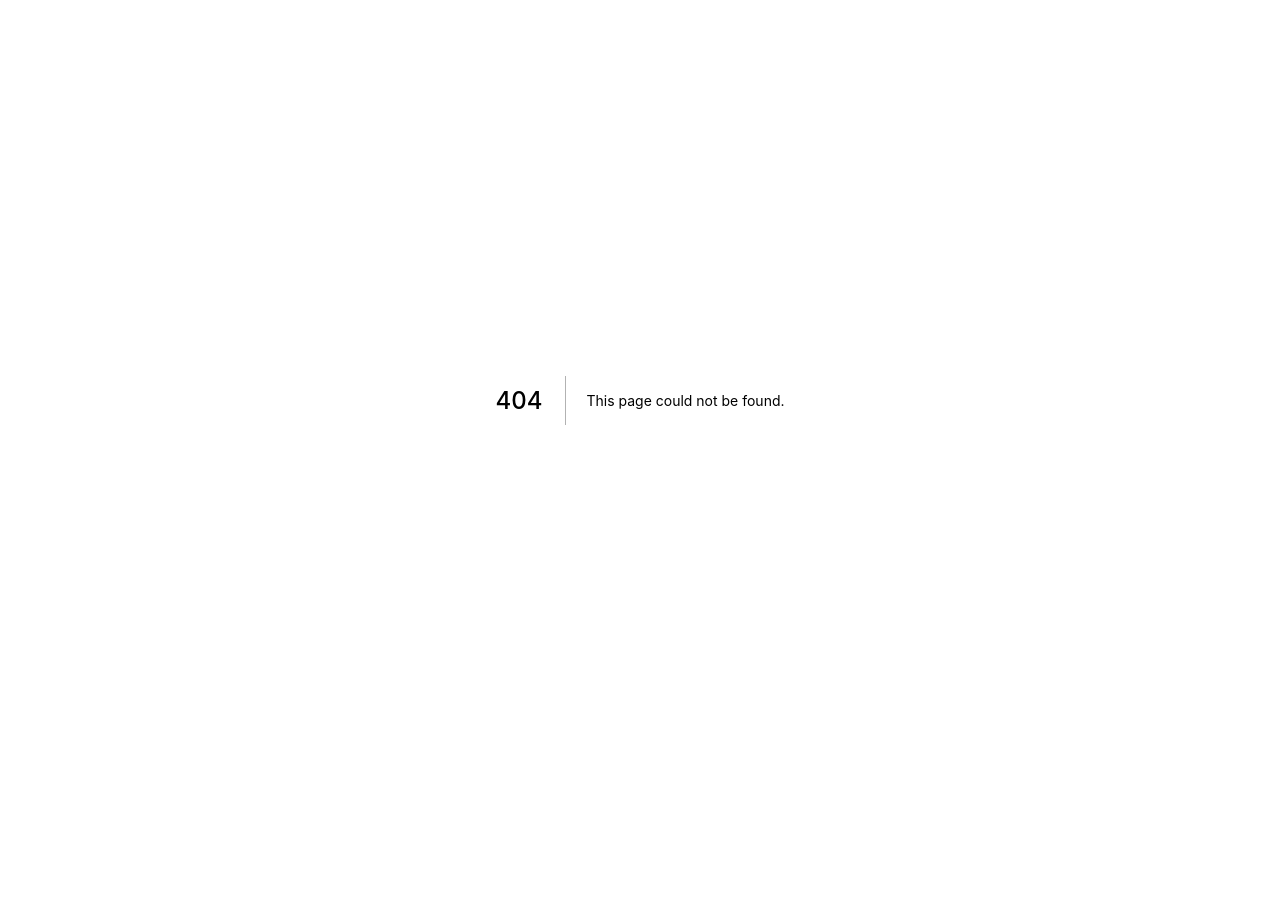
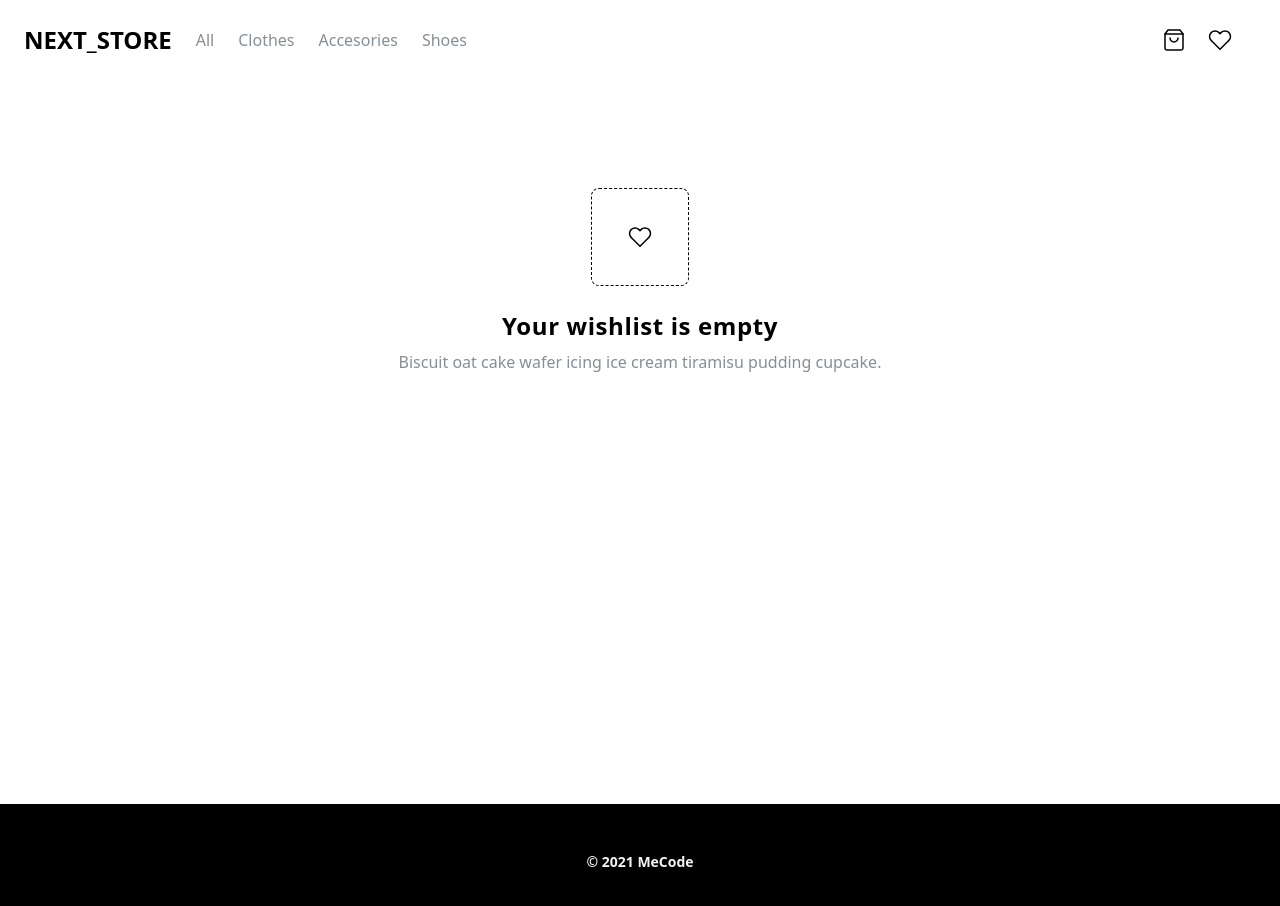
Before and after one commit to samedan/2112_shopify_nextjs_typescript, a Next.js app in the folder ecommerce-next/: page /wishlist in a window 1280 px wide. Before the commit this address had no page. Shown: the top 906 px of the page. Before the commit the page ends 800 px from the top, so only its background shows below. Built offline with nearby package versions, Linux system fonts and the light colour scheme.

Commit message:
Use Context

```diff
--- /dev/null
+++ b/ecommerce-next/components/cart/CartSidebar/CartSidebar.tsx
@@ -0,0 +1,87 @@
+import { FC } from "react";
+import Link from "next/link";
+import { Bag, Cross } from "@components/icons";
+import cn from "classnames";
+import { useUI } from "@components/ui/context";
+
+const CartSidebar: FC = () => {
+  const isEmpty = false;
+  const { closeSidebar } = useUI();
+
+  const rootClass = cn("h-full flex flex-col", {
+    "bg-secondary text-secondary": isEmpty,
+  });
+
+  return (
+    <div className={rootClass}>
+      <header className="px-4 pt-6 pb-4 sm:px-6">
+        <div className="flex items-start justify-between space-x-3">
+          <div className="h-7 flex items-center">
+            <button
+              onClick={closeSidebar}
+              className="hover:text-gray-500 transition ease-in-out duration-150"
+            >
+              <Cross className="h-6 w-6" />
+            </button>
+          </div>
+        </div>
+      </header>
+
+      {!isEmpty ? (
+        <div className="flex-1 px-4 flex flex-col justify-center items-center">
+          <span className="border border-dashed border-primary rounded-full flex items-center justify-center w-16 h-16 p-12 bg-secondary text-secondary">
+            <Bag className="absolute" />
+          </span>
+          <h2 className="pt-6 text-2xl font-bold tracking-wide text-center">
+            Your cart is empty
+          </h2>
+          <p className="text-accents-3 px-10 text-center pt-2">
+            Biscuit oat cake wafer icing ice cream tiramisu pudding cupcake.
+          </p>
+        </div>
+      ) : (
+        <>
+          <div className="px-4 sm:px-6 flex-1">
+            <h2 className="pt-1 pb-4 text-2xl leading-7 font-bold text-base tracking-wide inline-block">
+              My Cart
+            </h2>
+            <ul className="py-6 space-y-6 sm:py-0 sm:space-y-0 sm:divide-y sm:divide-accents-3 border-t border-accents-3">
+              Cart Items Here!
+            </ul>
+          </div>
+          <div className="flex-shrink-0 px-4  py-5 sm:px-6">
+            <div className="border-t border-accents-3">
+              <ul className="py-3">
+                <li className="flex justify-between py-1">
+                  <span>Subtotal</span>
+                  <span>20$</span>
+                </li>
+                <li className="flex justify-between py-1">
+                  <span>Taxes</span>
+                  <span>Calculated at checkout</span>
+                </li>
+                <li className="flex justify-between py-1">
+                  <span>Estimated Shipping</span>
+                  <span className="font-bold tracking-wide">FREE</span>
+                </li>
+              </ul>
+              <div className="flex justify-between border-t border-accents-3 py-3 font-bold mb-10">
+                <span>Total</span>
+                <span>120$</span>
+              </div>
+            </div>
+            <button
+              onClick={() => {
+                alert("Going to checkout!");
+              }}
+            >
+              Proceed to Checkout
+            </button>
+          </div>
+        </>
+      )}
+    </div>
+  );
+};
+
+export default CartSidebar;
--- /dev/null
+++ b/ecommerce-next/components/cart/CartSidebar/index.ts
@@ -0,0 +1 @@
+export { default } from "./CartSidebar";
--- /dev/null
+++ b/ecommerce-next/components/cart/index.ts
@@ -0,0 +1 @@
+export { default as CartSidebar } from "./CartSidebar";
--- a/ecommerce-next/components/common/Layout/Layout.tsx
+++ b/ecommerce-next/components/common/Layout/Layout.tsx
@@ -2,11 +2,19 @@ import { FC } from "react";
 import { Footer, Navbar } from "@components/common";
 // FC Functional Component
 import style from "./Layout.module.css";
+import { Sidebar } from "@components/ui";
+import { CartSidebar } from "@components/cart";
+import { useUI } from "@components/ui/context";
 
 const Layout: FC = ({ children }) => {
+  const { isSidebarOpen, closeSidebar } = useUI();
+
   return (
     <div className={style.root}>
       <Navbar />
+      <Sidebar onClose={closeSidebar} isOpen={isSidebarOpen}>
+        <CartSidebar />
+      </Sidebar>
       <main className="fit">{children}</main>
       <Footer />
     </div>
--- a/ecommerce-next/components/common/Usernav/Usernav.tsx
+++ b/ecommerce-next/components/common/Usernav/Usernav.tsx
@@ -2,16 +2,19 @@ import { FC } from "react";
 import s from "./Usernav.module.css";
 import Link from "next/link";
 import { Bag as Cart, Heart } from "@components/icons";
+import { useUI } from "@components/ui/context";
 
 const Usernav: FC = () => {
+  const { openSidebar } = useUI();
+
   return (
     <nav>
       <ul className={s.list}>
         <li className={s.item}>
-          <Cart />
+          <Cart onClick={openSidebar} />
         </li>
         <li className={s.item}>
-          <Link href="/">
+          <Link href="/wishlist">
             <a>
               <Heart />
             </a>
--- /dev/null
+++ b/ecommerce-next/components/ui/Sidebar/Sidebar.tsx
@@ -0,0 +1,33 @@
+import { FC } from "react";
+
+interface Props {
+  children: any;
+  isOpen: boolean;
+  onClose: () => void;
+}
+
+const Sidebar: FC<Props> = ({ children, isOpen, onClose }) => {
+  return (
+    <>
+      {isOpen ? (
+        <div className="fixed inset-0 overflow-hidden h-full z-50">
+          <div className="absolute inset-0 overflow-hidden">
+            <div
+              onClick={onClose}
+              className="absolute inset-0 bg-black bg-opacity-50 transition-opacity"
+            />
+            <section className="absolute inset-y-0 right-0 pl-10 max-w-full flex sm:pl-16 outline-none">
+              <div className="h-full md:w-screen md:max-w-md">
+                <div className="h-full flex flex-col text-base bg-accents-1 shadow-xl overflow-y-auto">
+                  {children}
+                </div>
+              </div>
+            </section>
+          </div>
+        </div>
+      ) : null}
+    </>
+  );
+};
+
+export default Sidebar;
--- /dev/null
+++ b/ecommerce-next/components/ui/Sidebar/index.ts
@@ -0,0 +1 @@
+export { default } from "./Sidebar";
--- /dev/null
+++ b/ecommerce-next/components/ui/context.tsx
@@ -0,0 +1,65 @@
+import { createContext, FC, useContext, useReducer } from "react";
+
+export interface StateModifiers {
+  openSidebar: () => void;
+  closeSidebar: () => void;
+}
+
+export interface StateValues {
+  isSidebarOpen: boolean;
+}
+
+type State = StateValues & StateModifiers;
+
+const stateModifiers = {
+  openSidebar: () => {},
+  closeSidebar: () => {},
+};
+
+const initialState = { isSidebarOpen: false };
+
+const UIContext = createContext<State>({
+  ...stateModifiers,
+  ...initialState,
+});
+
+type Action = {
+  type: "OPEN_SIDEBAR" | "CLOSE_SIDEBAR";
+};
+
+function uiReducer(state: StateValues, action: any) {
+  switch (action.type) {
+    case "OPEN_SIDEBAR": {
+      return {
+        ...state,
+        isSidebarOpen: true,
+      };
+    }
+    case "CLOSE_SIDEBAR": {
+      return {
+        ...state,
+        isSidebarOpen: false,
+      };
+    }
+  }
+}
+
+export const UIProvider: FC = ({ children }) => {
+  const [state, dispatch] = useReducer(uiReducer, initialState);
+  const openSidebar = () => dispatch({ type: "OPEN_SIDEBAR" });
+  const closeSidebar = () => dispatch({ type: "CLOSE_SIDEBAR" });
+
+  const value = {
+    openSidebar,
+    closeSidebar,
+    // isSidebarOpen: state.isSidebarOpen,
+    ...state,
+  };
+
+  return <UIContext.Provider value={value}>{children}</UIContext.Provider>;
+};
+
+export const useUI = () => {
+  const context = useContext(UIContext);
+  return context;
+};
--- a/ecommerce-next/components/ui/index.ts
+++ b/ecommerce-next/components/ui/index.ts
@@ -2,3 +2,4 @@ export { default as Grid } from "./Grid";
 export { default as Hero } from "./Hero";
 export { default as Container } from "./Container";
 export { default as Marquee } from "./Marquee";
+export { default as Sidebar } from "./Sidebar";
--- a/ecommerce-next/pages/_app.tsx
+++ b/ecommerce-next/pages/_app.tsx
@@ -1,4 +1,5 @@
 import "@assets/main.css";
+import { UIProvider, useUI } from "@components/ui/context";
 import { AppProps } from "next/app";
 import { FC } from "react";
 
@@ -11,10 +12,15 @@ function MyApp({
   // if Layout is undefined go with Noop
   const Layout = Component.Layout ?? Noop;
 
+  const ui = useUI();
+  console.log(ui);
+
   return (
-    <Layout>
-      <Component {...pageProps} />
-    </Layout>
+    <UIProvider>
+      <Layout>
+        <Component {...pageProps} />
+      </Layout>
+    </UIProvider>
   );
 }
 
--- /dev/null
+++ b/ecommerce-next/pages/wishlist.tsx
@@ -0,0 +1,33 @@
+import { Heart } from "@components/icons";
+import { Layout } from "@components/common";
+import { Container } from "@components/ui";
+
+export default function Wishlist() {
+  const isEmpty = true;
+
+  return (
+    <Container>
+      <div className="mt-3 mb-20">
+        <div className="group flex flex-col">
+          {isEmpty ? (
+            <div className="flex-1 px-12 py-24 flex flex-col justify-center items-center ">
+              <span className="border border-dashed border-secondary flex items-center justify-center w-16 h-16 bg-primary p-12 rounded-lg text-primary">
+                <Heart className="absolute" />
+              </span>
+              <h2 className="pt-6 text-2xl font-bold tracking-wide text-center">
+                Your wishlist is empty
+              </h2>
+              <p className="text-accents-6 px-10 text-center pt-2">
+                Biscuit oat cake wafer icing ice cream tiramisu pudding cupcake.
+              </p>
+            </div>
+          ) : (
+            <h1>Wishlist cards...</h1>
+          )}
+        </div>
+      </div>
+    </Container>
+  );
+}
+
+Wishlist.Layout = Layout;
```
